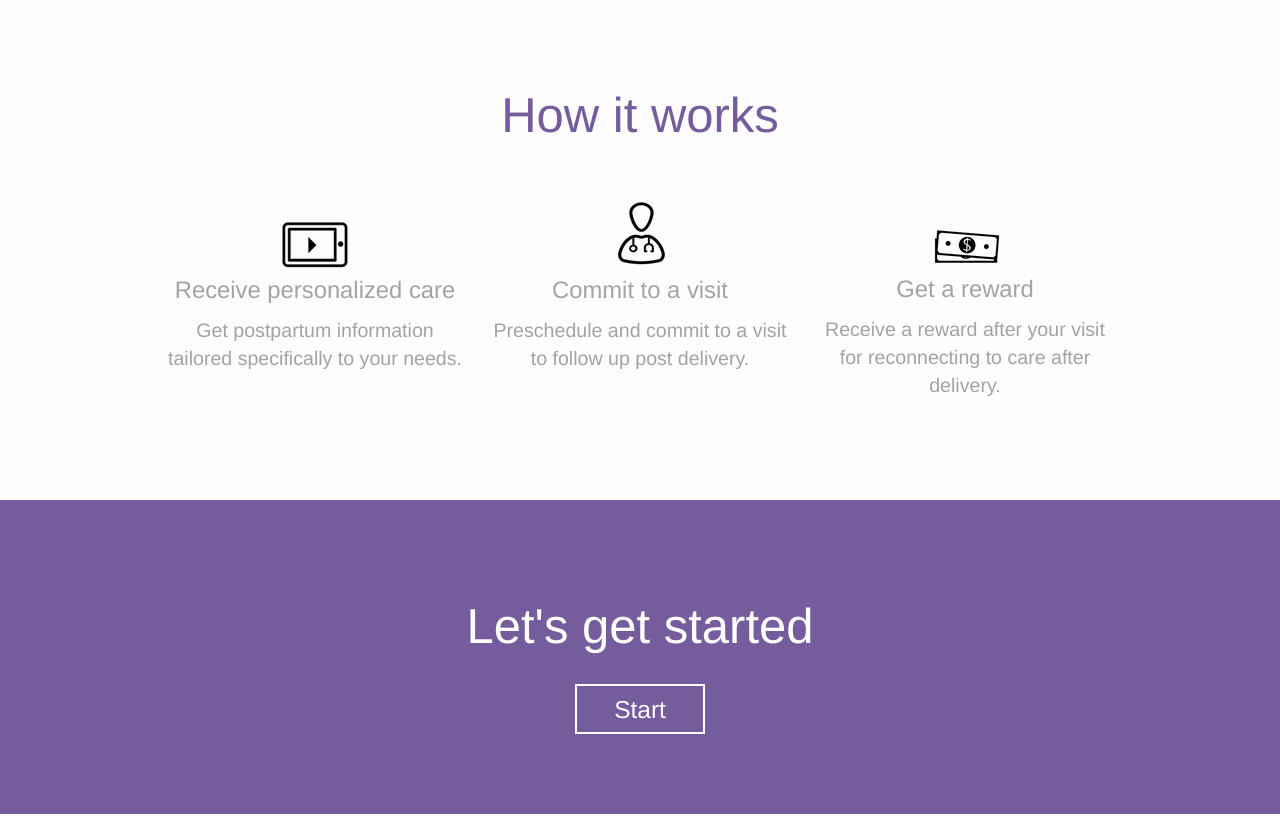
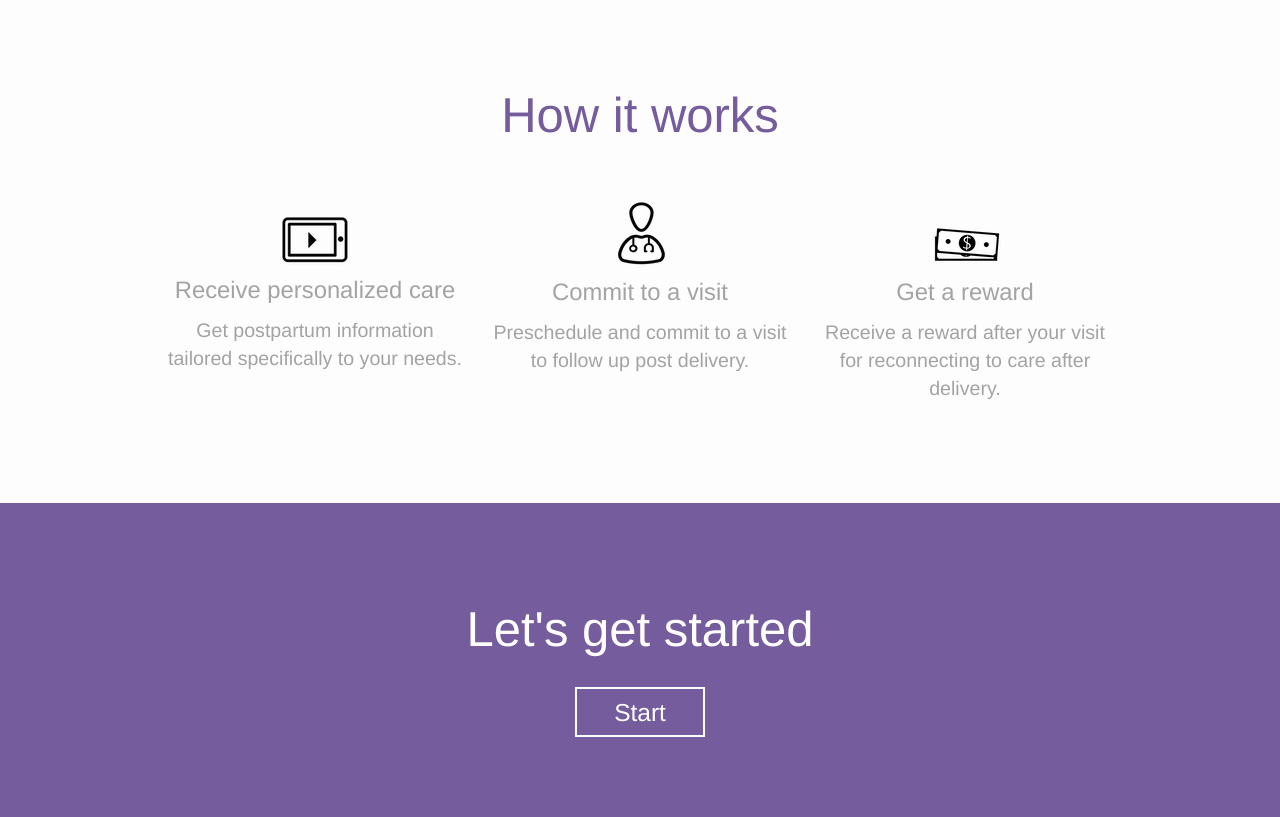
Before and after one commit to jantonso/hbp, a Django app: page / in a window 1280 px wide. Shown: the part 673-1490 px from the top of the page. Run offline with Django 3.2, Linux system fonts and the light colour scheme; some libraries are stand-ins or nearby versions.

Commit message:
updated styling for icons for how it works section

```diff
--- a/templates/index.html
+++ b/templates/index.html
@@ -20,18 +20,18 @@
 						<h2> How it works </h2>
 						<div class="row">
 							<div class="col-lg-4">
-								<img class="img-responsive" src="/static/img/how1.png" alt="" style="display: block; margin:auto; margin-top: 25px;">
-								<p class="step"> Receive personalized care </p>
+								<img class="img-responsive" src="/static/img/how1.png" alt="" style="display: block; margin:auto; margin-top: 20px;">
+								<p class="step" style="margin-top: 5px;"> Receive personalized care </p>
 								<p class="step-desc"> Get postpartum information tailored specifically to your needs. </p>
 							</div>
 							<div class="col-lg-4">
 								<img class="img-responsive" src="/static/img/how2.png" alt="" style="display: block; margin:auto;">
-								<p class="step"> Commit to a visit </p>
+								<p class="step" style="margin-top: 2px;"> Commit to a visit </p>
 								<p class="step-desc"> Preschedule and commit to a visit to follow up post delivery. </p>
 							</div>
 							<div class="col-lg-4">
-								<img class="img-responsive svg" src="/static/img/how3.png" alt="" style="display: block; margin:auto;margin-top: 25px">
-								<p class="step"> Get a reward </p>
+								<img class="img-responsive svg" src="/static/img/how3.png" alt="" style="display: block; margin:auto;margin-top: 23px">
+								<p class="step" style="margin-top: 5px;"> Get a reward </p>
 								<p class="step-desc"> Receive a reward after your visit for reconnecting to care after delivery. </p>
 							</div>
 						</div>
```
